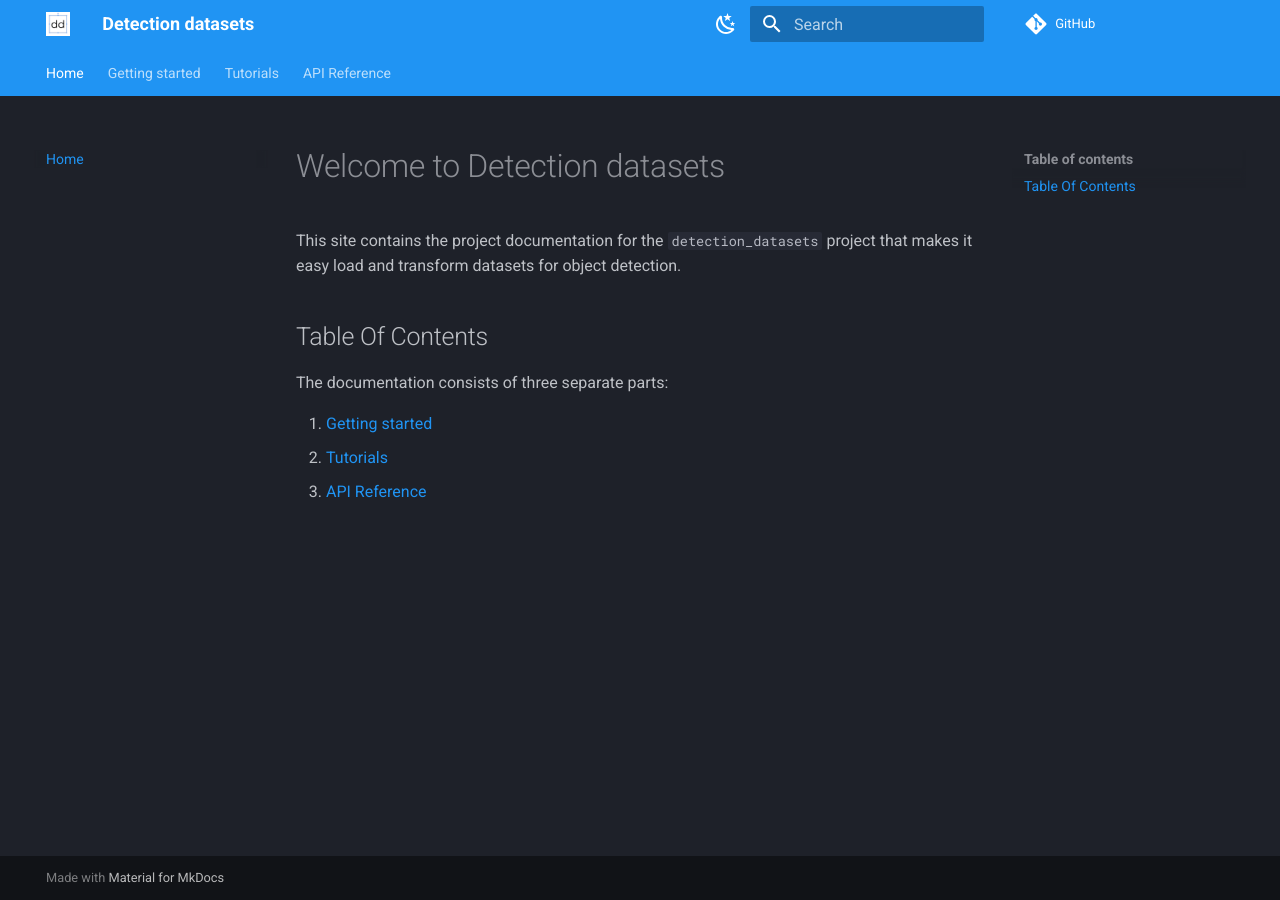
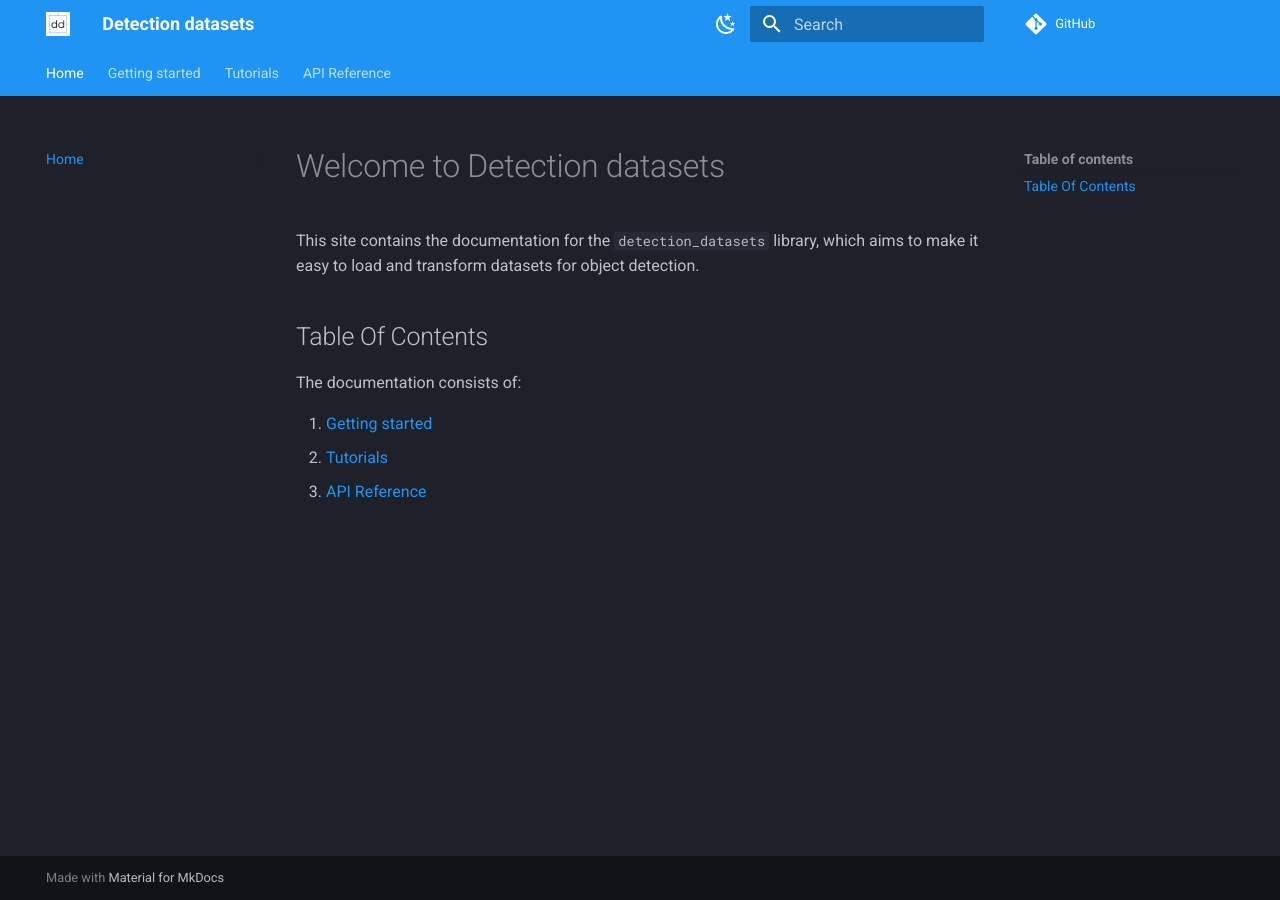
Before and after one commit to blinjrm/detection-datasets, an MkDocs documentation site: the page built from docs/index.md, in a window 1280 px wide. Built offline with MkDocs 1.6.1 and Material for MkDocs 9.7.7, drawn with Linux system fonts in a browser that asks for light colours; comment, search, counter and statistics services are not loaded.

Commit message:
chore: update documentation.

```diff
--- a/docs/index.md
+++ b/docs/index.md
@@ -1,12 +1,12 @@
 # Welcome to Detection datasets
 
-This site contains the project documentation for the
-`detection_datasets` project that makes it easy load
-and transform datasets for object detection.
+This site contains the documentation for the
+`detection_datasets` library, which aims to make it easy
+to load and transform datasets for object detection.
 
 ## Table Of Contents
 
-The documentation consists of three separate parts:
+The documentation consists of:
 
 1. [Getting started](getting_started.md)
 2. [Tutorials](tutorials.md)
```
Also changed, not shown: docs/getting_started.md (+1 -4 lines), docs/tutorials.md (+1 -2 lines).
